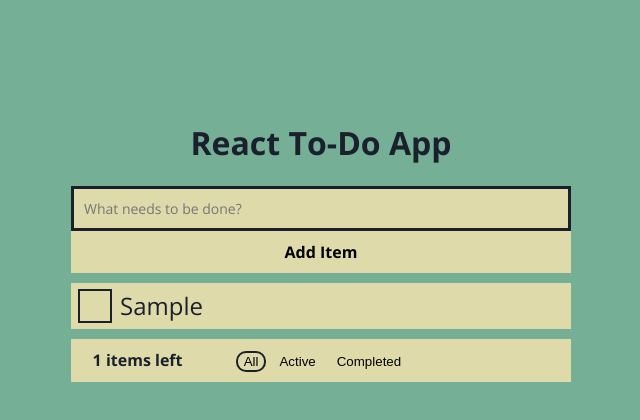
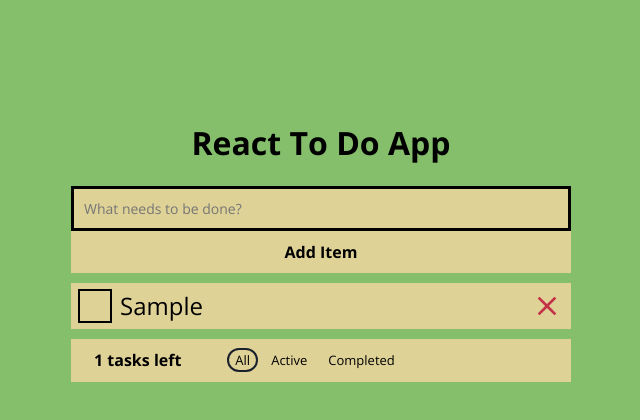
Before and after one commit to artrnh/todo, a React app: page / in a window 1280 px wide. Both pictures are taken after typing "Sample" into the empty fields and a click on the button "Add Item". Shown: the whole page, without its empty margins (319-959 px from the left). Built offline with nearby package versions, Linux system fonts and the light colour scheme.

Commit message:
design improvements

```diff
--- a/src/components/AddItem/AddItem.css
+++ b/src/components/AddItem/AddItem.css
@@ -4,13 +4,13 @@
   border: none;
   outline: none;
   padding: 10px;
-  background-color: #DEDAA9;
-  border: 3px solid #1A202C;
+  background-color: #DFD297;
+  border: 3px solid #000;
   font-size: 14px;
 }
 
 .addInput:focus {
-  border: 3px solid rgb(49, 65, 80);
+  border: 3px solid rgb(70, 70, 70);
 }
 
 .addBtn {
@@ -21,14 +21,14 @@
   border: none;
   outline: none;
   padding: 10px;
-  background-color: #DEDAA9;
+  background-color: #DFD297;
   margin-bottom: 10px;
   transition: all .2s ease-in-out;
 }
 
 .addBtn:hover {
   cursor: pointer;
-  background-color: rgb(197, 193, 150);
+  background-color: rgb(209, 195, 131);
 }
 
 .addBtn:active {
--- a/src/components/Task/Task.css
+++ b/src/components/Task/Task.css
@@ -10,17 +10,17 @@
 .checkTd button {
   padding: 0;
   outline: 0;
-  border: 2px solid #1A202C;
+  border: 2px solid #000;
   width: 34px;
   height: 34px;
   margin-top: 3px;
   background-color: transparent;
   transition: all .2s ease-out;
+  cursor: pointer;
 }
 
 .checkTd button:hover {
-  cursor: pointer;
-  border: 2px solid rgb(49, 65, 80);
+  border: 2px solid rgb(70, 70, 70);
 }
 
 .checkTd button svg {
@@ -39,7 +39,6 @@
 }
 
 .deleteTd button {
-  visibility: hidden;
   padding: 0;
   outline: 0;
   border: none;
@@ -47,6 +46,8 @@
   height: 34px;
   margin-top: 5px;
   background-color: transparent;
+  cursor: pointer;
+  transition: transform .15s ease-out;
 }
 
 .deleteTd button svg {
@@ -54,10 +55,11 @@
 }
 
 .deleteTd button:hover {
-  cursor: pointer;
-  opacity: .8;
+  transform: scale(1.2);
 }
 
-.row:hover .deleteTd button {
-  visibility: visible;
+@media (max-width: 499px) {
+  .task {
+    font-size: 20px;
+  }
 }
--- a/src/components/Task/Task.js
+++ b/src/components/Task/Task.js
@@ -2,15 +2,15 @@ import React from 'react';
 import './Task.css';
 
 const task = (props) => {
-  const doneBtnStyles = props.item.done ? { borderColor: '#74AF96' } : null;
+  const doneBtnStyles = props.item.done ? { borderColor: '#85bf6b' } : null;
   const doneImgStyles = props.item.done ? { visibility: 'visible' } : null;
-  const doneTaskStyles = props.item.done ? { textDecoration: 'line-through', color: '#747E80' } : null;
+  const doneTaskStyles = props.item.done ? { textDecoration: 'line-through', textDecorationColor: '#85bf6b' } : null;
 
   return (
     <tr className="row">
       <td className="checkTd">
         <button style={doneBtnStyles} onClick={() => { props.onDone(props.item.id) }}>
-          <svg style={doneImgStyles} xmlns="http://www.w3.org/2000/svg" viewBox="0 0 24 24" width="32" height="32" fill="#74AF96">
+          <svg style={doneImgStyles} viewBox="0 0 24 24" width="32" height="32" fill="#85bf6b">
             <path d="M9 16.17L4.83 12l-1.42 1.41L9 19 21 7l-1.41-1.41z" />
           </svg>
         </button>
@@ -18,7 +18,7 @@ const task = (props) => {
       <td style={doneTaskStyles} className="task">{props.item.text}</td>
       <td className="deleteTd">
         <button onClick={() => { props.onDelete(props.item.id) }}>
-          <svg xmlns="http://www.w3.org/2000/svg" viewBox="0 0 24 24" width="32" height="32" fill="#CF4037">
+          <svg viewBox="0 0 24 24" width="32" height="32" fill="#C33149">
             <path d="M19 6.41L17.59 5 12 10.59 6.41 5 5 6.41 10.59 12 5 17.59 6.41 19 12 13.41 17.59 19 19 17.59 13.41 12z" />
           </svg>
         </button>
--- a/src/components/TaskFilters/TaskFilters.css
+++ b/src/components/TaskFilters/TaskFilters.css
@@ -1,6 +1,6 @@
 .filters {
   height: 43px;
-  background-color: #DEDAA9;
+  background-color: #DFD297;
   margin-top: 10px;
   display: flex;
   align-items: center;
@@ -11,36 +11,54 @@
   font-weight: 700;
 }
 
-.activeView {
-  margin-left: 10px;
+.activeView button {
+  font: inherit;
+  font-size: 13px;
+  outline: 0;
+  border: 2px solid transparent;
+  border-radius: 15px;
+  background-color: transparent;
+  transition: all .2s ease-out;
+  cursor: pointer;
 }
 
-.activeView button {
-  outline: 0;
-  border: 2px solid transparent;
-  border-radius: 10px;
-  background-color: transparent;
-  transition: all .2s ease-out;
+.activeView button:hover {
+  border: 2px solid #000;
 }
 
 .activeView button:not(:last-child) {
   margin-right: 5px;
 }
 
-.activeView button:hover {
-  cursor: pointer;
-}
-
 .clearCompleted {
+  font: inherit;
+  font-size: 13px;
   display: inline;
   visibility: hidden;
   padding: 0;
   background-color: transparent;
   border: none;
   outline: none;
+  cursor: pointer;
+  transition: all .2s ease-out;
 }
 
 .clearCompleted:hover {
-  cursor: pointer;
-  text-decoration: underline;
+  color: #C33149;
+  border-bottom: 1px solid #C33149;
 }
+
+@media (max-width: 499px) {
+  .filters {
+    justify-content: space-between;
+  }
+
+  .itemsLeft {
+    width: 50px;
+    font-size: 12px;
+  }
+
+  .clearCompleted {
+    width: 70px;
+  }
+}
--- a/src/components/TaskFilters/TaskFilters.js
+++ b/src/components/TaskFilters/TaskFilters.js
@@ -14,7 +14,7 @@ const taskFilters = (props) => {
 
   return (
     <div className='filters'>
-      <span className='itemsLeft'>{activeItems} items left</span>
+      <span className='itemsLeft'>{activeItems} tasks left</span>
       <div className='activeView'>
         <button style={allStyles} onClick={props.onAll}>All</button>
         <button style={activeStyles} onClick={props.onActive}>Active</button>
--- a/src/containers/TasksTable/TasksTable.css
+++ b/src/containers/TasksTable/TasksTable.css
@@ -1,5 +1,5 @@
 table {
   width: 100%;
-  background-color: #DEDAA9;
+  background-color: #DFD297;
   border-spacing: 0;
 }
--- a/src/containers/TodoApp/TodoApp.js
+++ b/src/containers/TodoApp/TodoApp.js
@@ -73,7 +73,7 @@ class TodoApp extends Component {
     return (
       <div className='TodoApp'>
         <div className='container'>
-          <h1>React To-Do App</h1>
+          <h1>React To Do App</h1>
           <AddItem
             addText={this.state.addText}
             onAddTextChange={this.handleAddInput}
--- a/src/index.css
+++ b/src/index.css
@@ -8,6 +8,6 @@ body {
   margin: 0;
   padding: 0;
   font-family: 'Open Sans', sans-serif;
-  color: #1A202C;
-  background-color: #74AF96;
+  color: #000;
+  background-color: #85bf6b;
 }
```
Also changed, not shown: README.md (added).
